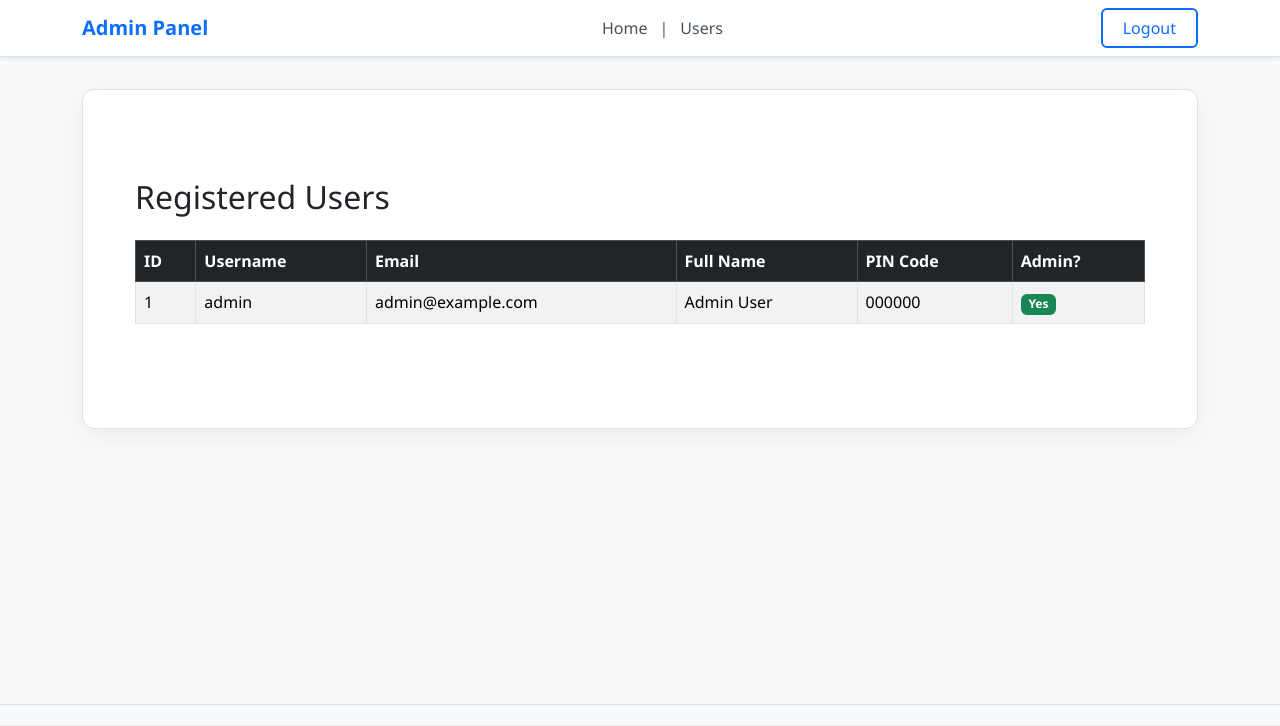
After one commit to Rahul01-IITm/question_bank_generator, a Flask app: page /user_information in a window 1280 px wide. The commit adds this page. Shown: the top 726 px of the page. Run offline with Flask 3, Linux system fonts and the light colour scheme; the visitor is signed in with stand-in values (Sample User, id 1).

Commit message:
users information displaying feature added when admin will click in users from navbar.

```diff
--- a/controllers/admin_routes.py
+++ b/controllers/admin_routes.py
@@ -1,7 +1,7 @@
 from app import app
 from flask import render_template,request,redirect, url_for, flash, session
 from controllers.rbac import  adminlogin_required
-from models import db, Subject, QuestionBank, Question
+from models import db, Subject, QuestionBank, Question, User
 from datetime import datetime
 from sqlalchemy import func
 
@@ -137,3 +137,10 @@ def add_questions():
         'admin_templates/add_questions.html',
         question_banks=question_banks
     )
+
+
+@app.route('/user_information')
+@adminlogin_required
+def user_information():
+    users = User.query.all()
+    return render_template('admin_templates/user_information.html', users=users)
--- a/templates/admin_templates/base.html
+++ b/templates/admin_templates/base.html
@@ -205,7 +205,7 @@
             <span class="text-muted">|</span>
           </li>
           <li class="nav-item">
-            <a class="nav-link nav-center-links" href="#">Users</a>
+            <a class="nav-link nav-center-links" href="{{url_for('user_information')}}">Users</a>
           </li>
         </ul>
         <form action="{{ url_for('logout') }}" method="POST" class="d-flex">
--- /dev/null
+++ b/templates/admin_templates/user_information.html
@@ -0,0 +1,44 @@
+{% extends 'admin_templates/base.html' %}
+
+{% block content %}
+<div class="container my-5">
+    <h2 class="mb-4">Registered Users</h2>
+
+    {% if users %}
+        <div class="table-responsive">
+            <table class="table table-striped table-bordered align-middle">
+                <thead class="table-dark">
+                    <tr>
+                        <th>ID</th>
+                        <th>Username</th>
+                        <th>Email</th>
+                        <th>Full Name</th>
+                        <th>PIN Code</th>
+                        <th>Admin?</th>
+                    </tr>
+                </thead>
+                <tbody>
+                    {% for user in users %}
+                    <tr>
+                        <td>{{ user.id }}</td>
+                        <td>{{ user.username }}</td>
+                        <td>{{ user.email }}</td>
+                        <td>{{ user.full_name or 'N/A' }}</td>
+                        <td>{{ user.pin_code or 'N/A' }}</td>
+                        <td>
+                            {% if user.is_admin %}
+                                <span class="badge bg-success">Yes</span>
+                            {% else %}
+                                <span class="badge bg-secondary">No</span>
+                            {% endif %}
+                        </td>
+                    </tr>
+                    {% endfor %}
+                </tbody>
+            </table>
+        </div>
+    {% else %}
+        <div class="alert alert-info">No users registered yet.</div>
+    {% endif %}
+</div>
+{% endblock %}
--- a/templates/index.html
+++ b/templates/index.html
@@ -19,7 +19,7 @@
       background-color: #f8f9fa;
     }
 
-    /* Make sure the main content area can grow and shrink */
+
     .main-content {
       flex: 1;
     }
@@ -34,6 +34,7 @@
   <!-- Navbar - This will appear on every page -->
   <nav class="navbar navbar-expand-lg navbar-light bg-white border-bottom shadow-sm">
     <div class="container">
+      <a class="navbar-brand fw-bold text-primary fs-4" href="{{ url_for('login') }}">QPG</a>
       <div class="ms-auto">
         <a href="{{url_for('login')}}" class="btn btn-outline-primary me-2">Login</a>
         <a href="{{url_for('register')}}" class="btn btn-primary">Register</a>
```
